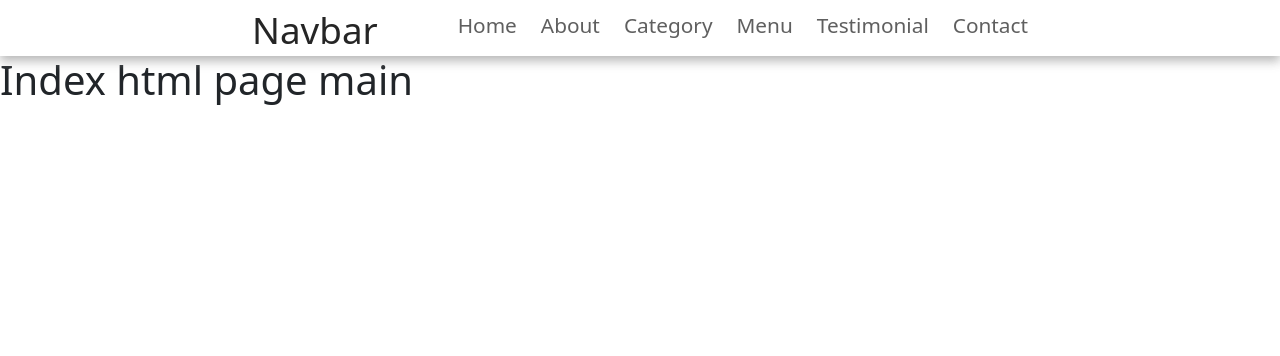
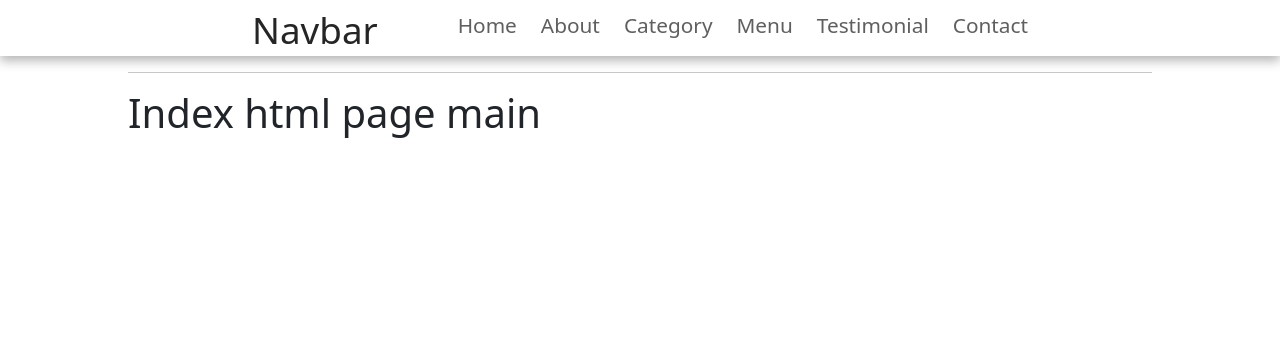
Before and after one commit to DevMahabbat/django, a Django app: page / in a window 1280 px wide. Shown: the top 356 px of the page. Run offline with Django 4.2, Linux system fonts and the light colour scheme.

Commit message:
modified:   db.sqlite3 	modified:   templates/layout.html

```diff
--- a/templates/layout.html
+++ b/templates/layout.html
@@ -5,16 +5,17 @@
 <link href="https://cdn.jsdelivr.net/npm/bootstrap@5.2.0-beta1/dist/css/bootstrap.min.css" rel="stylesheet" integrity="sha384-0evHe/X+R7YkIZDRvuzKMRqM+OrBnVFBL6DOitfPri4tjfHxaWutUpFmBp4vmVor" crossorigin="anonymous">
 <link href="{% static "nav.css" %}" rel="stylesheet">
 <style>
-.alert {
-    height:200px;
-    width: 400px;
-    background-color: blue;
-}</style>
+.main-div {width: 80%;
+margin : auto;}
+</style>
 </head>
 <body>
 <div class="navbar-div">
 {% include "navbar.html" %}
 </div>
+<div class="main-div">
+<hr>
+
 <div class='block-main'>
 {% block main %}
 
@@ -34,7 +35,7 @@
 </div>
 
 
-
+</div>
 <!-- JavaScript Bundle with Popper -->
 <script src="https://cdn.jsdelivr.net/npm/bootstrap@5.2.0-beta1/dist/js/bootstrap.bundle.min.js" integrity="sha384-pprn3073KE6tl6bjs2QrFaJGz5/SUsLqktiwsUTF55Jfv3qYSDhgCecCxMW52nD2" crossorigin="anonymous"></script>
 </body>
```
Also changed, not shown: db.sqlite3.
